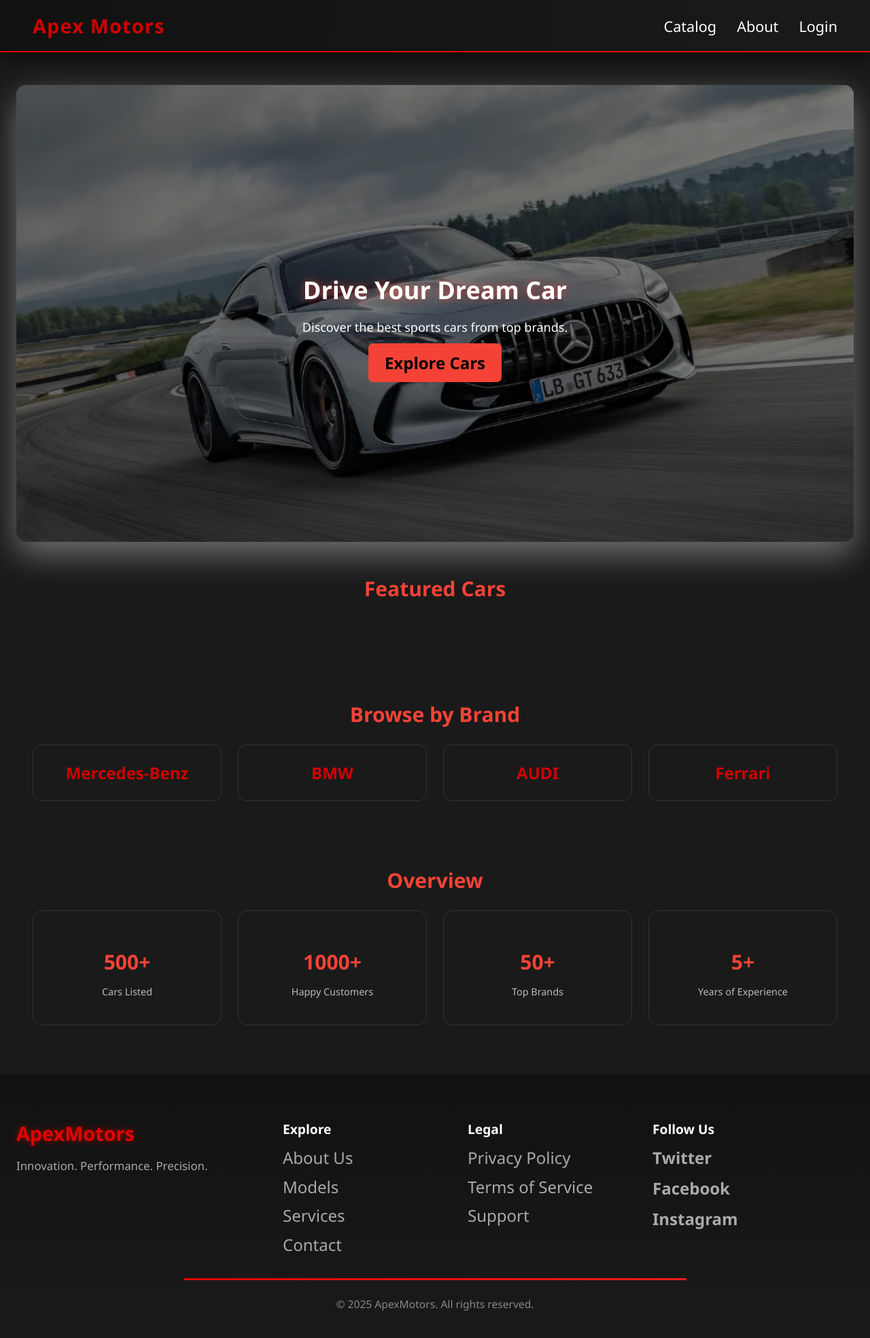
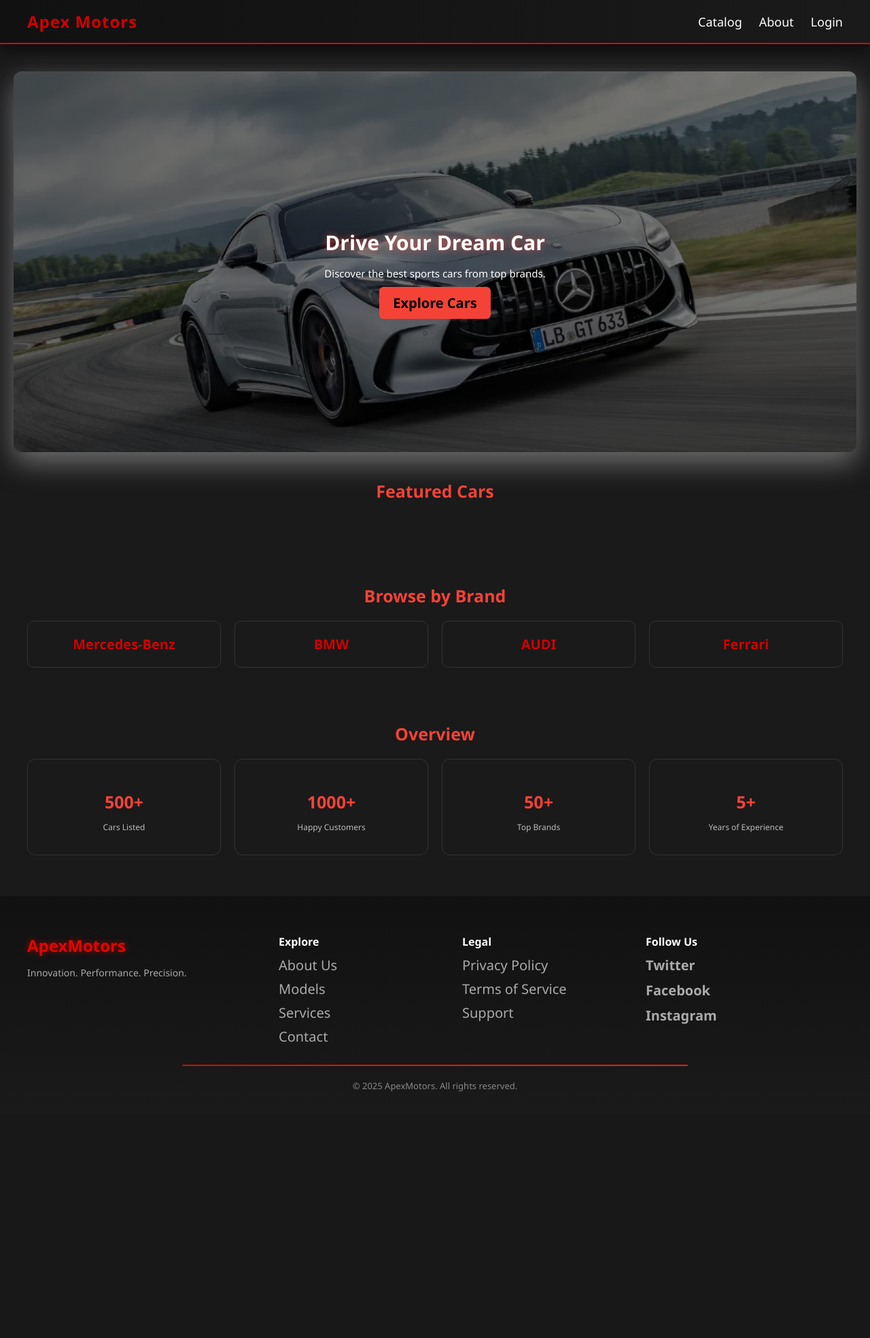
Before and after one commit to ramazan-qandaxov/apexmotors, a Django app: page / in a window 1280 px wide. Shown: the whole page at 68% size. After the commit the page ends 1605 px from the top, so only its background shows below. Run offline with Django 5.2, Linux system fonts and the light colour scheme; data that the repository does not hold is empty.

Commit message:
Minor config change

```diff
--- a/apexmotors/web/static/styles/base.css
+++ b/apexmotors/web/static/styles/base.css
@@ -11,7 +11,6 @@
 html {
     font-size: 62.5%;
     scroll-behavior: smooth;
-    zoom: 1.2;
 }
 
 body{
```
Also changed, not shown: 1 other file.
